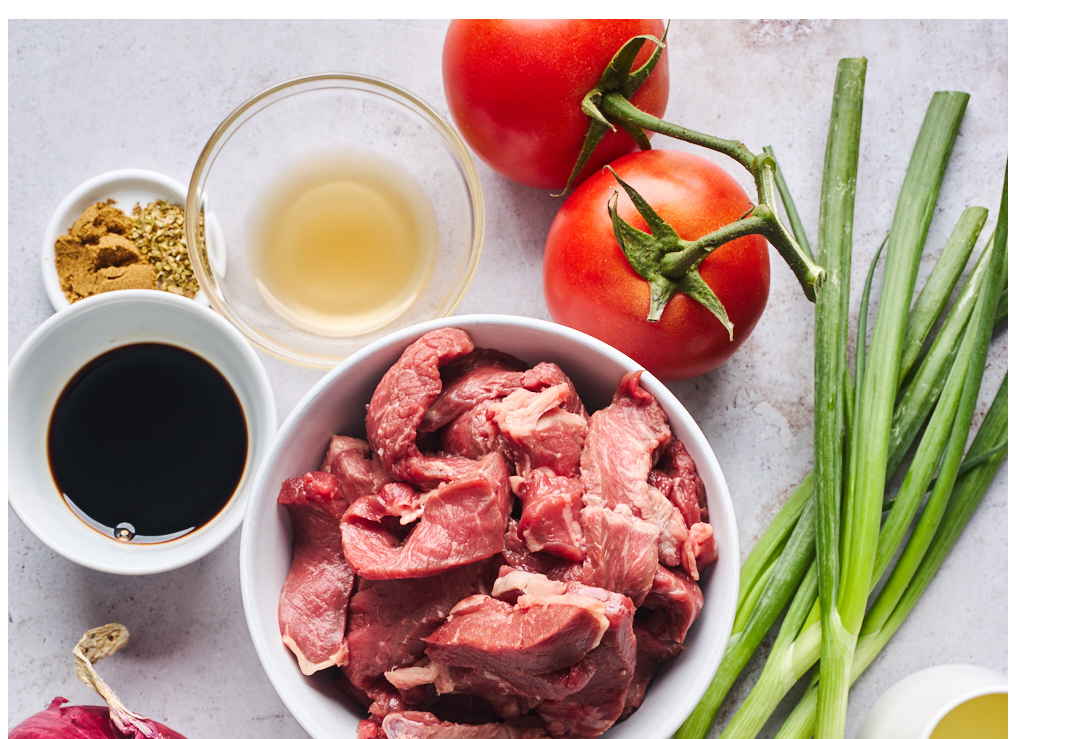
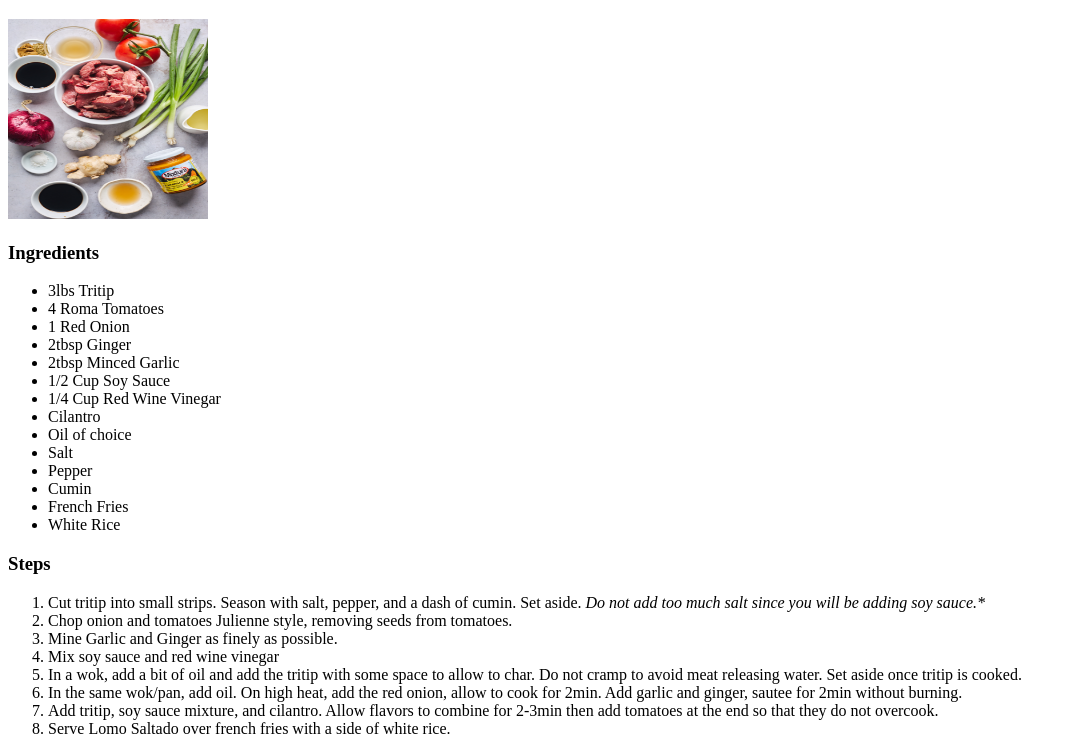
Before and after one commit to wendee703/odin-recipes, a plain HTML site: page recipes/lomo_saltado.html in a window 1280 px wide. Shown: the part 61-800 px from the top of the page, without its empty margins (0-1072 px from the left). Drawn offline with Linux system fonts and the light colour scheme.

Commit message:
lomo saltado img now showing

```diff
--- a/recipes/lomo_saltado.html
+++ b/recipes/lomo_saltado.html
@@ -6,7 +6,7 @@
     <body>
 
 <p><h1>Lomo Saltado</h1></p>
-<img src="../pictures/Lomo2.jpg" alt="lomo saltado">
+<img src="../pictures/Lomo2.jpg" alt="lomo saltado" style="height: 200px;width: 200px;">
 
     </p><p><h3>Ingredients</p></h3>
         <ul>
```
